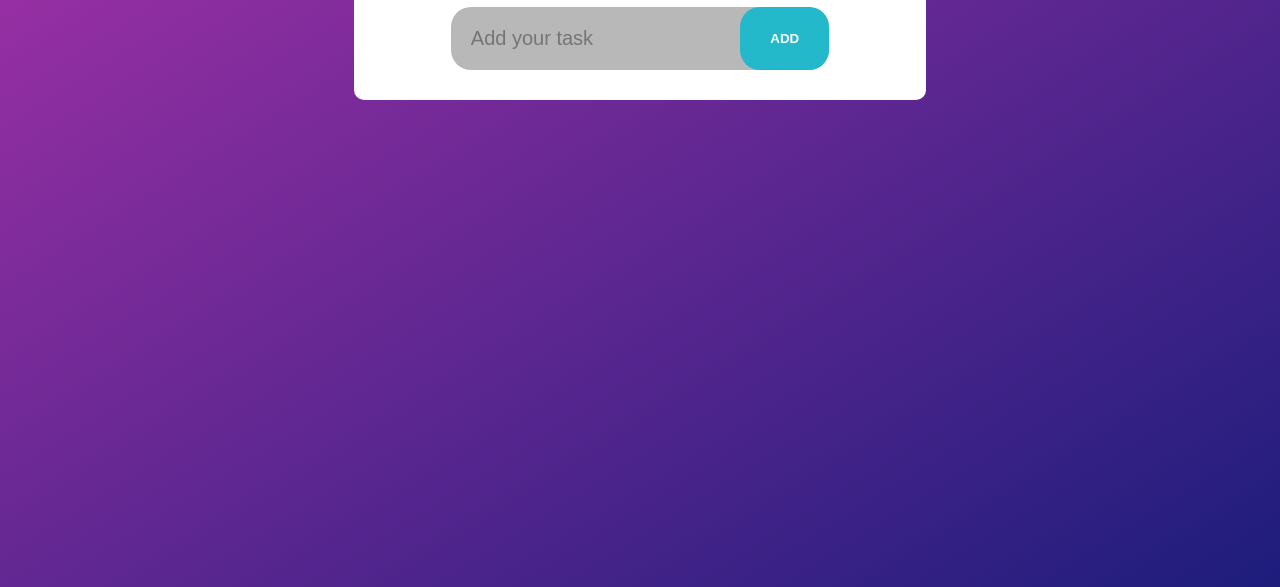
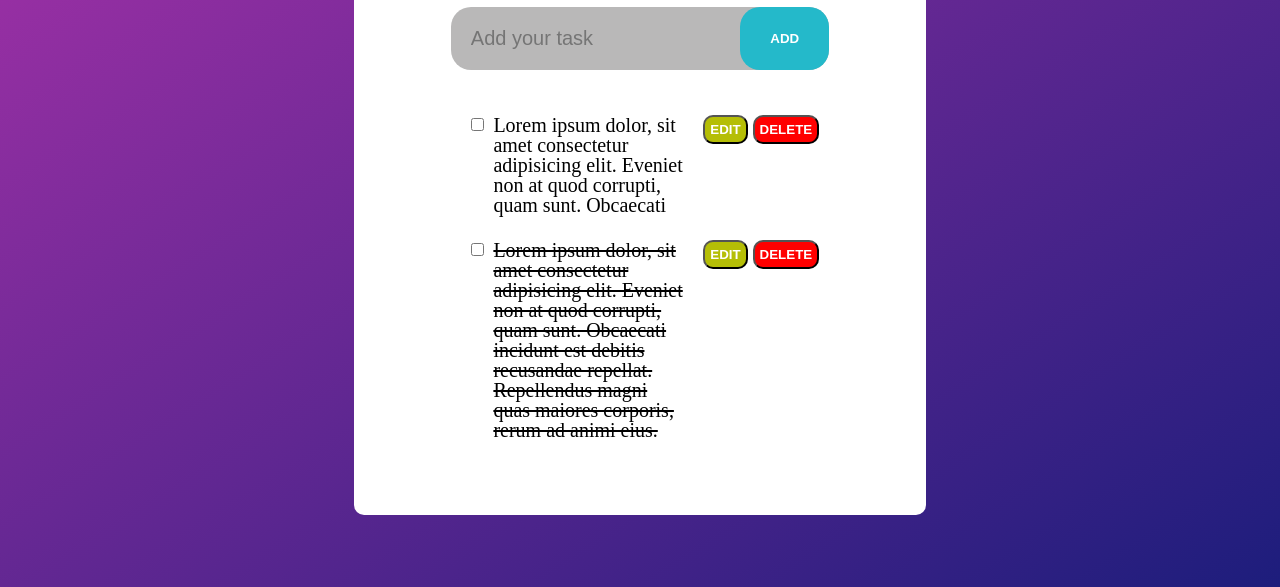
Before and after one commit to Luis-SierraOsorio/lp1-todo-list-js, a plain HTML site: page index.html in a window 1280 px wide. Shown: the part 213-800 px from the top of the page. Drawn offline with Linux system fonts and the light colour scheme.

Commit message:
added task html and styling

```diff
--- a/index.html
+++ b/index.html
@@ -20,6 +20,26 @@
             <!-- <p>Hello</p> -->
         </div>
         <div class="todo-list-container">
+            <div class="individual-task">
+                <input type="checkbox" class="checkbox-round">
+                <p>Lorem ipsum dolor, sit amet consectetur adipisicing elit. Eveniet non at quod corrupti, quam sunt.
+                    Obcaecati</p>
+                <div class="buttons-group">
+                    <button class="btn edit-btn">EDIT</button>
+                    <button class="btn delete-btn">DELETE</button>
+                </div>
+            </div>
+            <div class="individual-task">
+                <input type="checkbox" class="checkbox-round">
+                <p class="checked">Lorem ipsum dolor, sit amet consectetur adipisicing elit. Eveniet non at quod
+                    corrupti, quam sunt.
+                    Obcaecati incidunt est debitis recusandae repellat. Repellendus magni quas maiores corporis, rerum
+                    ad animi eius.</p>
+                <div class="buttons-group">
+                    <button class="btn edit-btn">EDIT</button>
+                    <button class="btn delete-btn">DELETE</button>
+                </div>
+            </div>
         </div>
     </div>
 </body>
--- a/style.css
+++ b/style.css
@@ -30,6 +30,7 @@ body {
     position: relative;
     text-align: center;
     max-width: 90%;
+    /* border: 1px solid red; */
     margin: auto;
     padding: 1rem;
     background-color: rgb(185, 184, 184);
@@ -67,6 +68,55 @@ body {
     cursor: pointer;
 }
 
+
+/* Tasks css */
+.todo-list-container {
+    padding: 2rem;
+    max-width: 70%;
+    /* border: solid red 1px; */
+    margin: auto;
+}
+
+.individual-task {
+    display: grid;
+    grid-template-columns: 1fr 6fr 4fr;
+    /* text-align: center; */
+    align-items: start;
+    margin: 2.5rem 0
+}
+
+.btn {
+    border-radius: 1rem;
+    padding: 0.5rem;
+    color: white;
+    font-weight: 700;
+}
+
+.edit-btn {
+    background-color: rgb(181, 190, 6);
+}
+
+.delete-btn {
+    background: red;
+}
+
+.btn:hover {
+    cursor: pointer;
+}
+
+.buttons-group {
+    display: flex;
+    /* border: solid red 5px; */
+    /* align-items: end; */
+    justify-content: end;
+    gap: 0.5rem;
+}
+
+.checked {
+    text-decoration: line-through;
+}
+
+
 @media only screen and (min-width: 650px) {
     .container {
         max-width: 40%;
```
